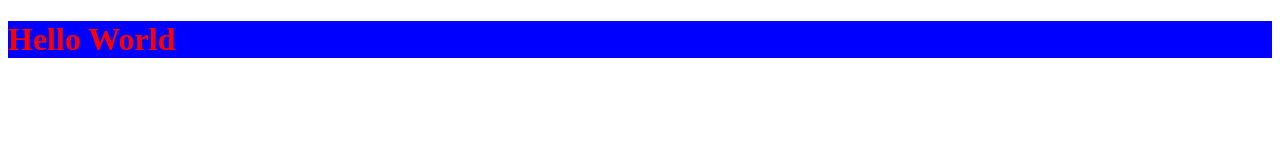
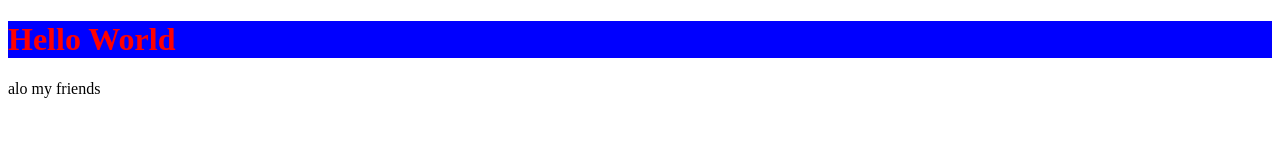
Before and after one commit to tranthientuong127/XYZ, a plain HTML site: page index.html in a window 1280 px wide. Drawn offline with Linux system fonts and the light colour scheme.

Commit message:
Add paragrash

```diff
--- a/index.html
+++ b/index.html
@@ -9,5 +9,6 @@
   </head>
   <body>
     <h1>Hello World</h1>
+    <p>alo my friends</p>
   </body>
 </html>
```
